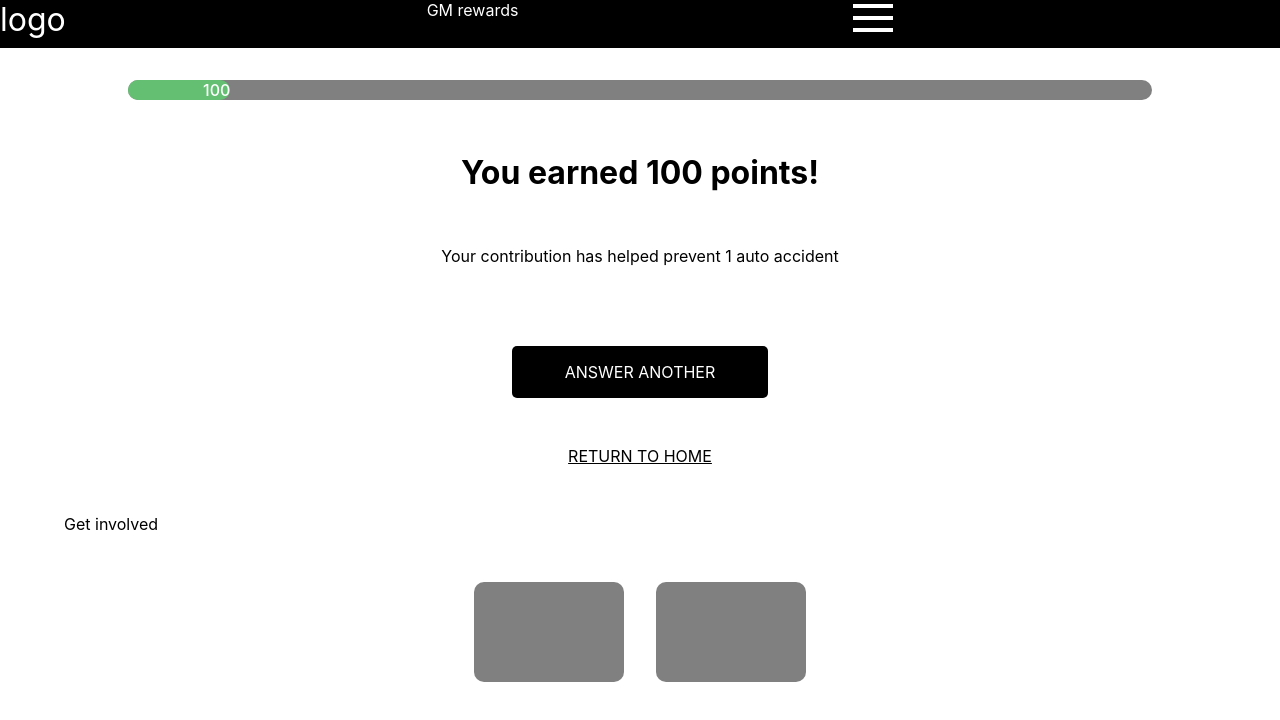
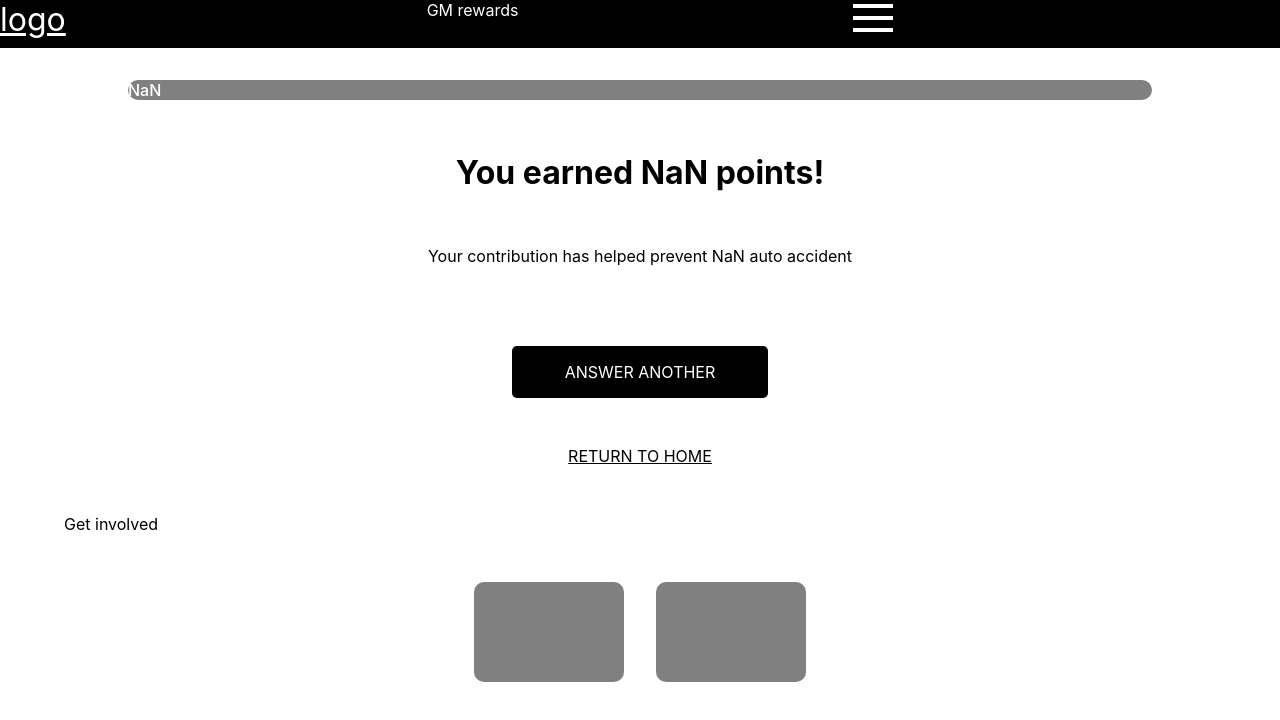
Before and after one commit to mtdecaf/GM-industry-project, a React (Create React App) app in the folder client/: page /rewards in a window 1280 px wide. Shown: the top 720 px of the page. Built offline with nearby package versions, Linux system fonts and the light colour scheme.

Commit message:
minor refactor

```diff
--- a/client/src/App.js
+++ b/client/src/App.js
@@ -24,8 +24,6 @@ const App = () => {
           </div>
         </BrowserRouter>
   );
-
-  // )
 }
 
 export default App;
--- a/client/src/components/DrawAnnotations/DrawAnnotations.scss
+++ b/client/src/components/DrawAnnotations/DrawAnnotations.scss
@@ -1,6 +1,5 @@
 .drawAnno__button {
     text-decoration: none;
-    display: block;
     width: 80%;
     padding: 1rem 0;
     background-color: black;
--- a/client/src/components/Header/Header.jsx
+++ b/client/src/components/Header/Header.jsx
@@ -7,7 +7,7 @@ class Header extends Component {
     render() {
         return (
             <div className="header">
-                <span className="header__logo header__component">logo</span>
+                <a href="/" className="header__logo header__component">logo</a>
                 <span className="header__title header__component">GM rewards</span>
                 <span className="header__burger-menu header__component">
                     <svg viewBox="0 0 100 80" width="40" height="40">
--- a/client/src/components/Rewards/Rewards.jsx
+++ b/client/src/components/Rewards/Rewards.jsx
@@ -4,7 +4,7 @@ import "./Rewards.scss"
 import Header from '../Header/Header';
 
 export default class Rewards extends Component {
-    state = {points: 100};
+    state = {points: 0};
     fillerStyles = {
         height: '100%',
         width: `${this.state.points/10}%`,
@@ -12,6 +12,9 @@ export default class Rewards extends Component {
         borderRadius: 'inherit',
         textAlign: 'right'
       }
+    componentDidMount(){
+        this.setState({points:this.state.points+this.props.points});
+    }
     render() {
         return (
             <div className="rewards">
@@ -26,7 +29,7 @@ export default class Rewards extends Component {
                 </h1>
                 <div className="rewards__subtitle">Your contribution has helped prevent {Number(this.state.points)/100} auto accident</div>
                 <div className="rewards__button-container">
-                    <Link className="rewards__next" to="/">ANSWER ANOTHER</Link>
+                    <Link className="rewards__next" to="/rec">ANSWER ANOTHER</Link>
                     <Link className="rewards__home" to="/">RETURN TO HOME</Link>
                 </div>
                 <div className="rewards__footer">Get involved</div>
```
